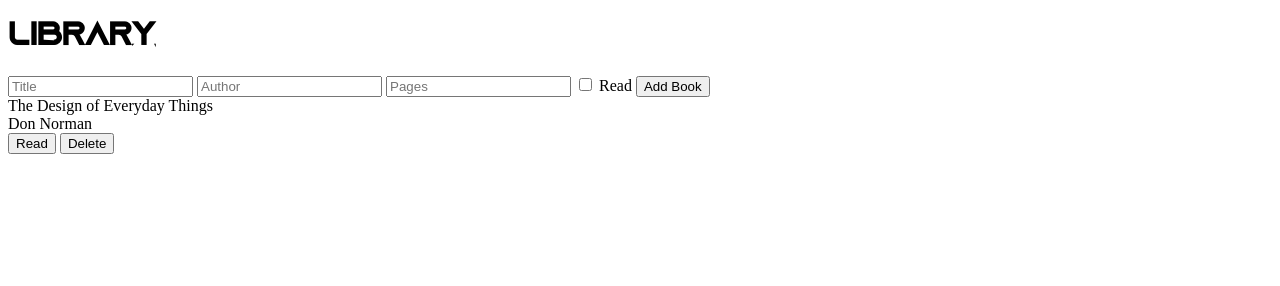
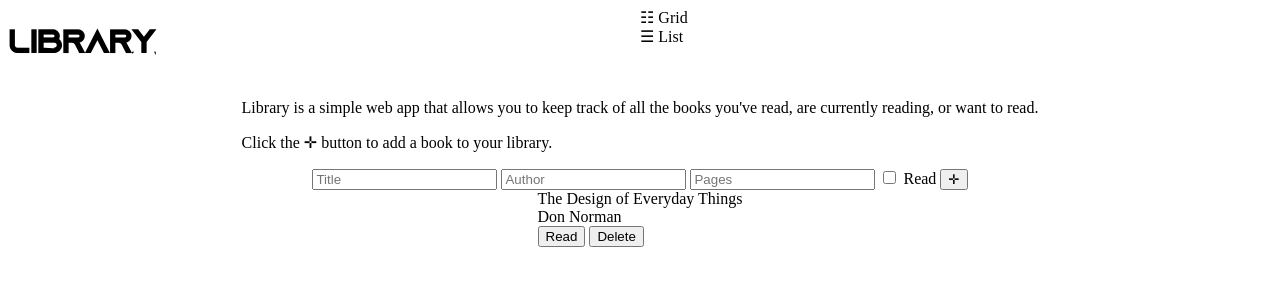
Before and after one commit to mosmn/Library, a plain HTML site: page index.html in a window 1280 px wide. Drawn offline with Linux system fonts and the light colour scheme.

Commit message:
completed the layout using grid

```diff
--- a/index.html
+++ b/index.html
@@ -13,7 +13,15 @@
         <div class="header">
             <h1>Library</h1>
         </div>
+        <div class="layout">
+            <div class="grid"><span class="gridlo">&#9783;</span> Grid</div>
+            <div class="list"><span class="listlo">&#9776;</span> List</div>
+        </div>
         <div class="main">
+            <div class="description">
+                <p>Library is a simple web app that allows you to keep track of all the books you've read, are currently reading, or want to read.</p>
+                <p>Click the <span class="add">&#10011;</span> button to add a book to your library.</p>
+            </div>
             <div class="form">
                 <form action="">
                     <input type="text" placeholder="Title" required>
@@ -21,7 +29,7 @@
                     <input type="number" placeholder="Pages" required>
                     <input type="checkbox" id="read">
                     <label for="read">Read</label>
-                    <input type="submit" value="Add Book">
+                    <input type="submit" value=&#10011;>
                 </form>
             </div>
             <div class="book-list">
--- a/style.css
+++ b/style.css
@@ -6,3 +6,28 @@
 h1 {
     font-family: 'MyFont';
 }
+
+.container {
+    display: grid;
+    grid-template-columns: 1fr 1fr;
+    grid-template-rows: fixed 1fr;
+    grid-template-areas:
+        "header layout"
+        "main main";
+}
+
+.header {
+    grid-area: header;
+}
+
+.layout {
+    grid-area: layout;
+}
+
+.main {
+    grid-area: main;
+    display: flex;
+    justify-content: center;
+    align-items: center;
+    flex-direction: column;
+}
```
